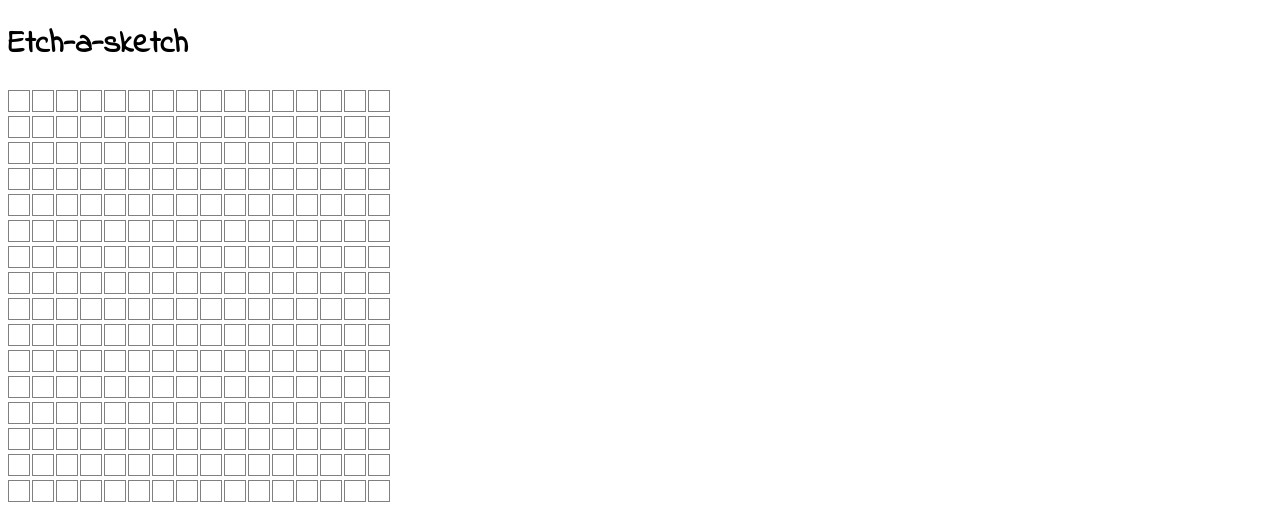
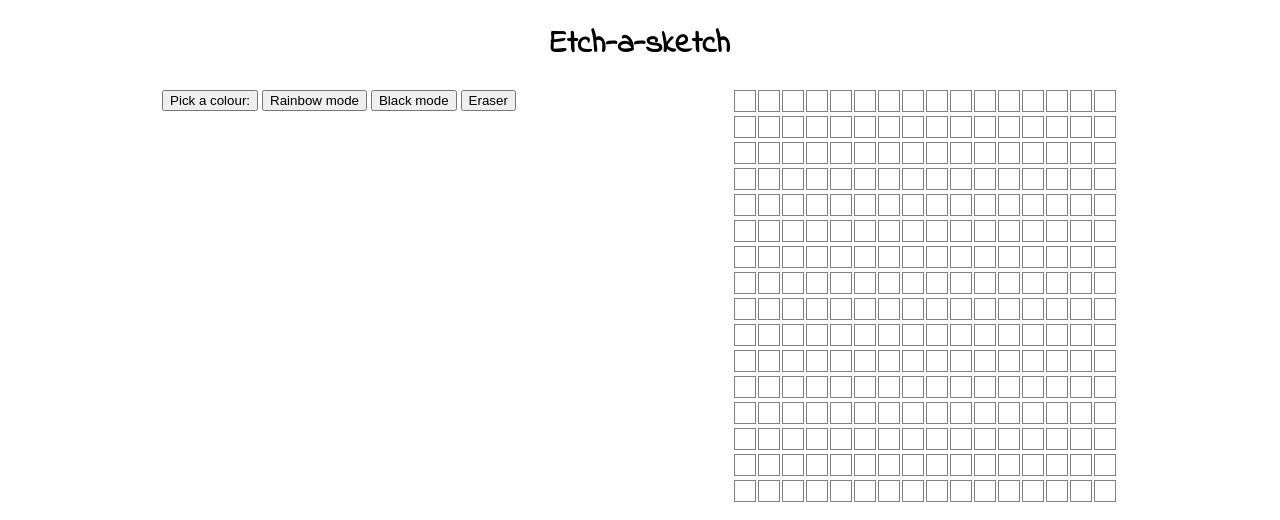
Before and after one commit to kwojtkowiak/etch-a-sketch, a plain HTML site: page index.html in a window 1280 px wide. Drawn offline with Linux system fonts and the light colour scheme.

Commit message:
Add basic styling

```diff
--- a/index.html
+++ b/index.html
@@ -1,20 +1,25 @@
 <!DOCTYPE html>
 <html lang="en">
   <head>
-    <meta charset="UTF-8">
-    <meta http-equiv="X-UA-Compatible" content="IE=edge">
-    <meta name="viewport" content="width=device-width, initial-scale=1.0">
+    <meta charset="UTF-8" />
+    <meta http-equiv="X-UA-Compatible" content="IE=edge" />
+    <meta name="viewport" content="width=device-width, initial-scale=1.0" />
     <title>Etch-a-sketch></title>
-    <link rel="stylesheet" type="text/css" href="style.css">
+    <link rel="stylesheet" type="text/css" href="style.css" />
   </head>
   <body>
+    <header>
       <h1>Etch-a-sketch</h1>
+    </header>
+    <main>
       <div id="buttons">
-
+        <button class="buttonfunc" id="color">Pick a colour:</button>
+        <button class="buttonfunc" id="rainbow">Rainbow mode</button>
+        <button class="buttonfunc" id="black">Black mode</button>
+        <button class="buttonfunc" id="eraser">Eraser</button>
       </div>
-    <div id="container">
-
-    </div>
+      <div id="container"></div>
+    </main>
     <script type="text/javascript" src="script.js"></script>
   </body>
 </html>
--- a/style.css
+++ b/style.css
@@ -12,6 +12,13 @@
   background-color: black;
 }
 
-h1 {
-    font-family: 'Indie Flower', serif;
+header {
+  font-family: "Indie Flower", serif;
+  text-align: center;
 }
+
+main {
+  display: flex;
+  gap: 4rem;
+  justify-content: space-evenly;
+}
```
Lines whose indentation alone changed are shown as unchanged.
